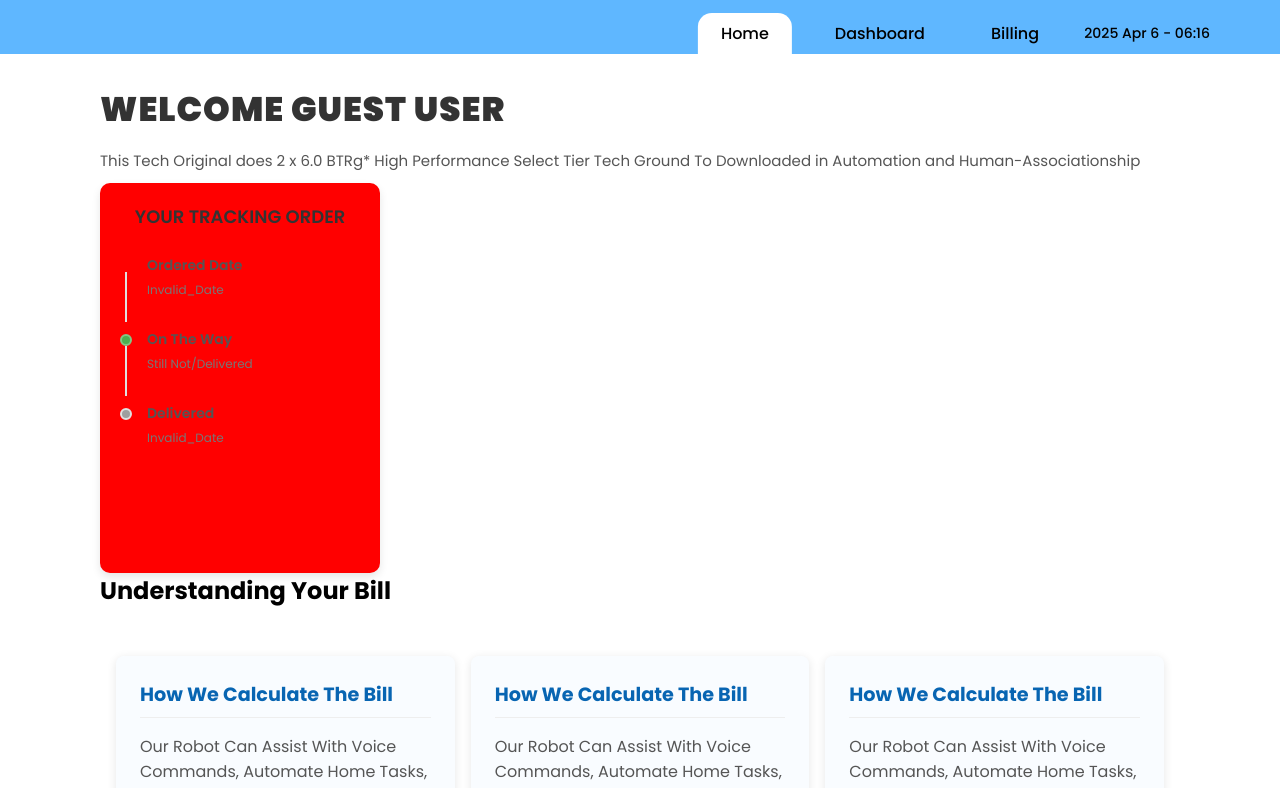
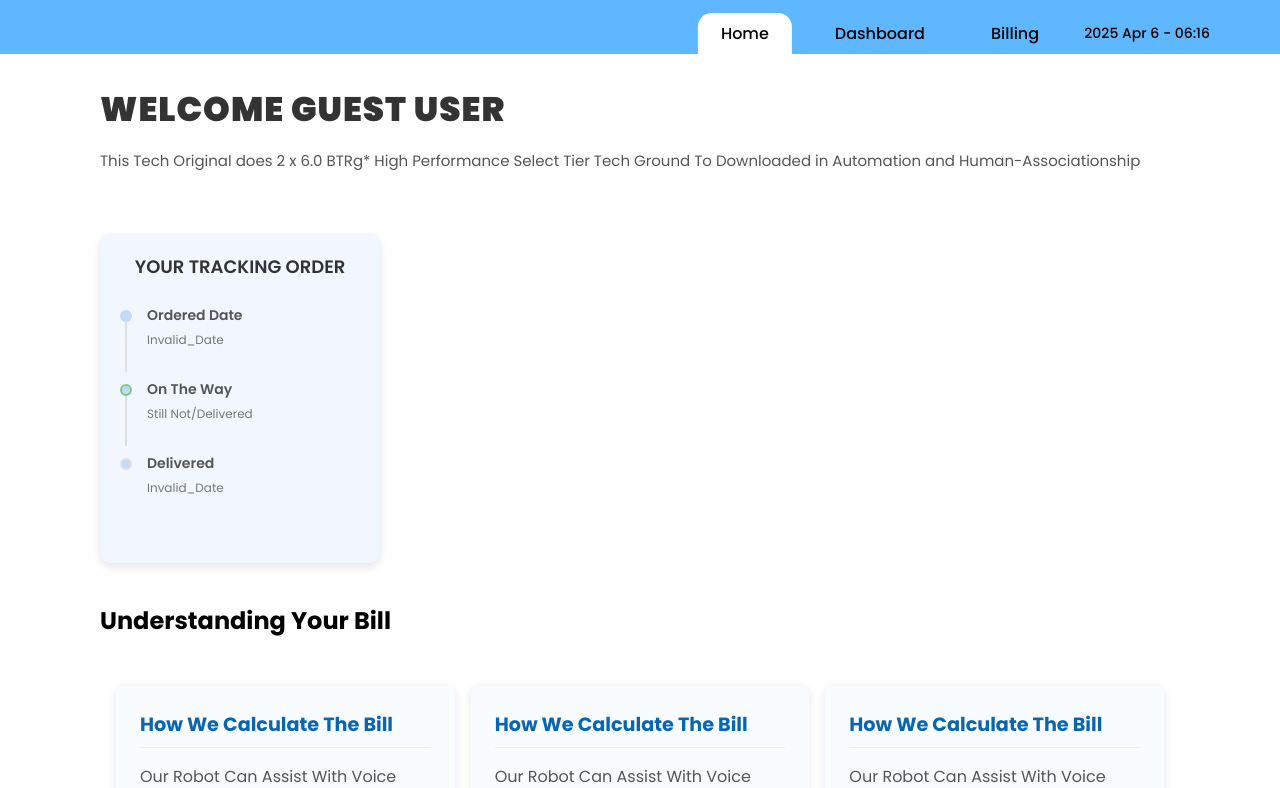
Before and after one commit to sasithhansaka/TenantVolt-React, a React (Vite) app in the folder Frontend/: page /dashboard in a window 1280 px wide. Shown: the top 788 px of the page. Built offline with nearby package versions, Linux system fonts and the light colour scheme; a web font is replaced by a local one.

Commit message:
Refactor CSS styles for DeliveryStatus and ElectricityUsage components for improved design consistency

```diff
--- a/Frontend/src/components/Dashboard/Deliverystatus.module.css
+++ b/Frontend/src/components/Dashboard/Deliverystatus.module.css
@@ -1,10 +1,12 @@
 .deliveryStatus {
     width: 280px;
-    height: 390px;
-    background-color: #ff0000;
+    height: 330px;
+    background-color: #c1d9fd3b;
     border-radius: 10px;
     padding: 20px;
     box-shadow: 0 4px 8px rgba(0, 0, 0, 0.1);
+    margin-top: 50px;
+    margin-bottom: 40px;
   }
 
   .title {
@@ -36,15 +38,16 @@
     margin-top: 5px;
     position: relative;
     z-index: 2;
+    background-color: #c1d9fd;
   }
 
   .activeDot {
-    background-color: #4CAF50;
+    background-color: #c1d9fd;
     border: 2px solid #81C784;
   }
 
   .inactiveDot {
-    background-color: #9E9E9E;
+    background-color: #c1d9fd;
     border: 2px solid #E0E0E0;
   }
 
--- a/Frontend/src/components/Dashboard/ElectricityUsage.module.css
+++ b/Frontend/src/components/Dashboard/ElectricityUsage.module.css
@@ -1,9 +1,4 @@
-/* ElectricityUsag.module.css */
 
-.container {
-    /* display: block; */
-    /* font-family: 'Segoe UI', Roboto, 'Helvetica Neue', sans-serif; */
-}
 
 .electricityUsageContainer {
     /* max-width: 1200px; */
@@ -47,7 +42,7 @@
 
 .viewModeSelector {
     display: flex;
-    background-color: #f8f9fa;
+    background-color: #d1d3d5;
     border-radius: 8px;
     margin-bottom: 2rem;
     overflow: hidden;
@@ -72,11 +67,11 @@
 
 .modeOption:hover {
     background-color: #e0e0e0;
-    color: #3498db;
+    color: #434343;
 }
 
 .modeOption.active {
-    background-color: #3498db;
+    background-color: #626262;
     color: white;
 }
 
@@ -142,7 +137,7 @@
 }
 
 .fetchDataBtn:hover {
-    background-color: #34c5db;
+    background-color: #3498db;
 }
 
 .fetchDataBtn i {
```
